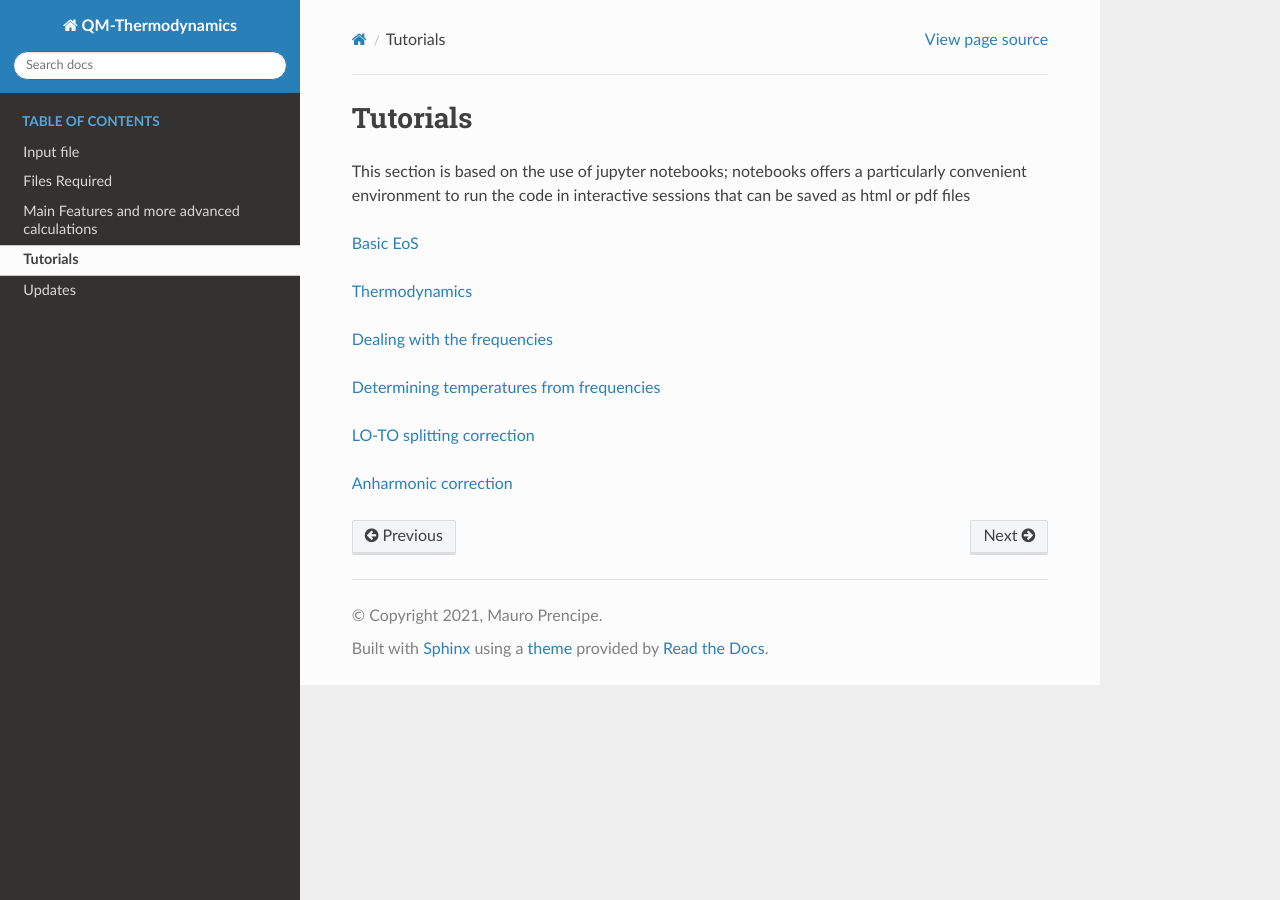
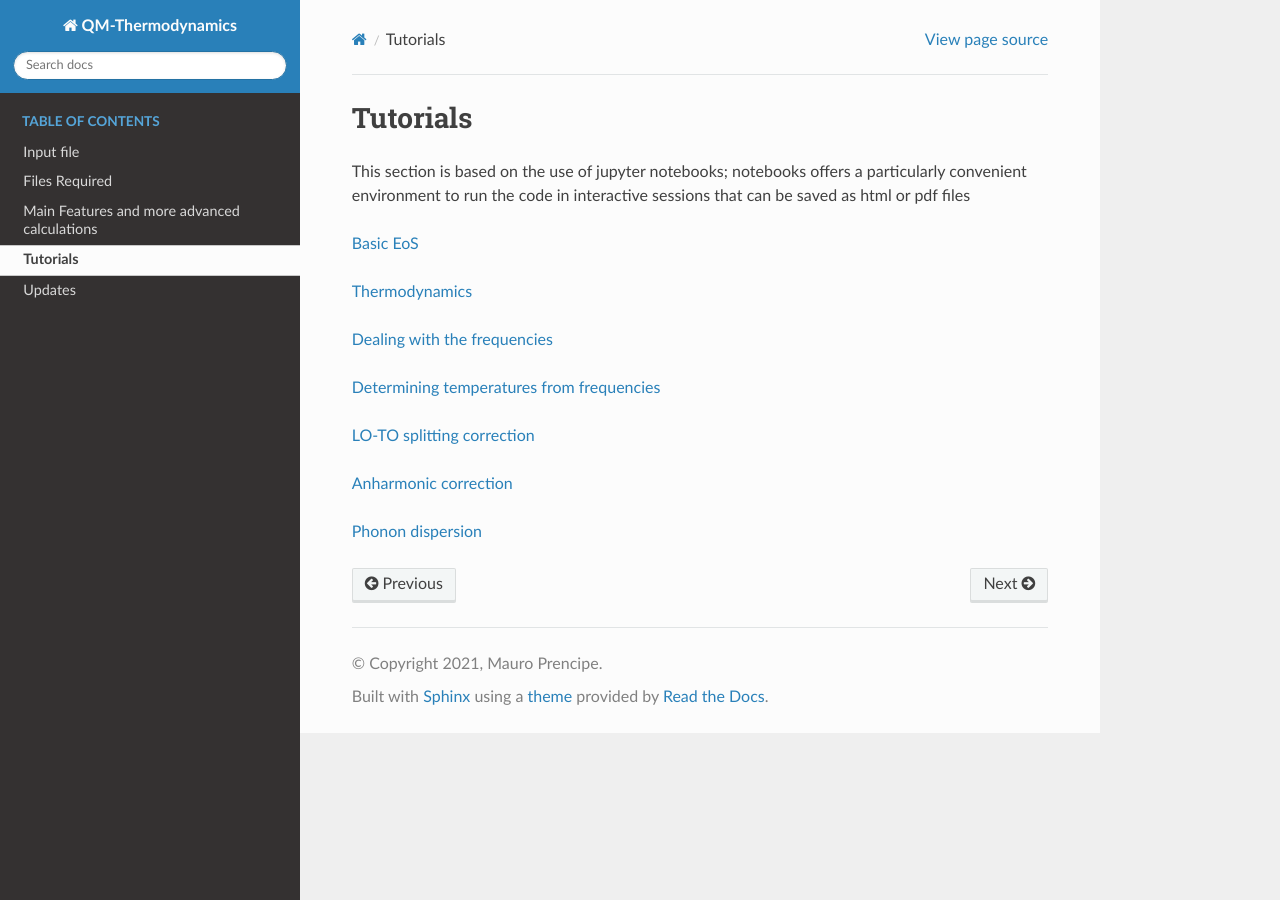
Before and after one commit to Mauro-Prencipe/QM-thermodynamics, a Sphinx documentation site: the page built from docs/EOS_tutorial.rst, in a window 1280 px wide. Built offline with Sphinx 7.4.7 and the Read the Docs theme 2.0.0, drawn with Linux system fonts in a browser that asks for light colours.

Commit message:
Update EOS_tutorial.rst

```diff
--- a/docs/EOS_tutorial.rst
+++ b/docs/EOS_tutorial.rst
@@ -27,3 +27,7 @@ notebooks offers a particularly convenient environment to run the code in intera
 `Anharmonic correction`_
 
 .. _Anharmonic correction: _static/anharm.html
+
+`Phonon dispersion`_
+
+.. _Phonon dispersion: _static/Dispersion.html
```
